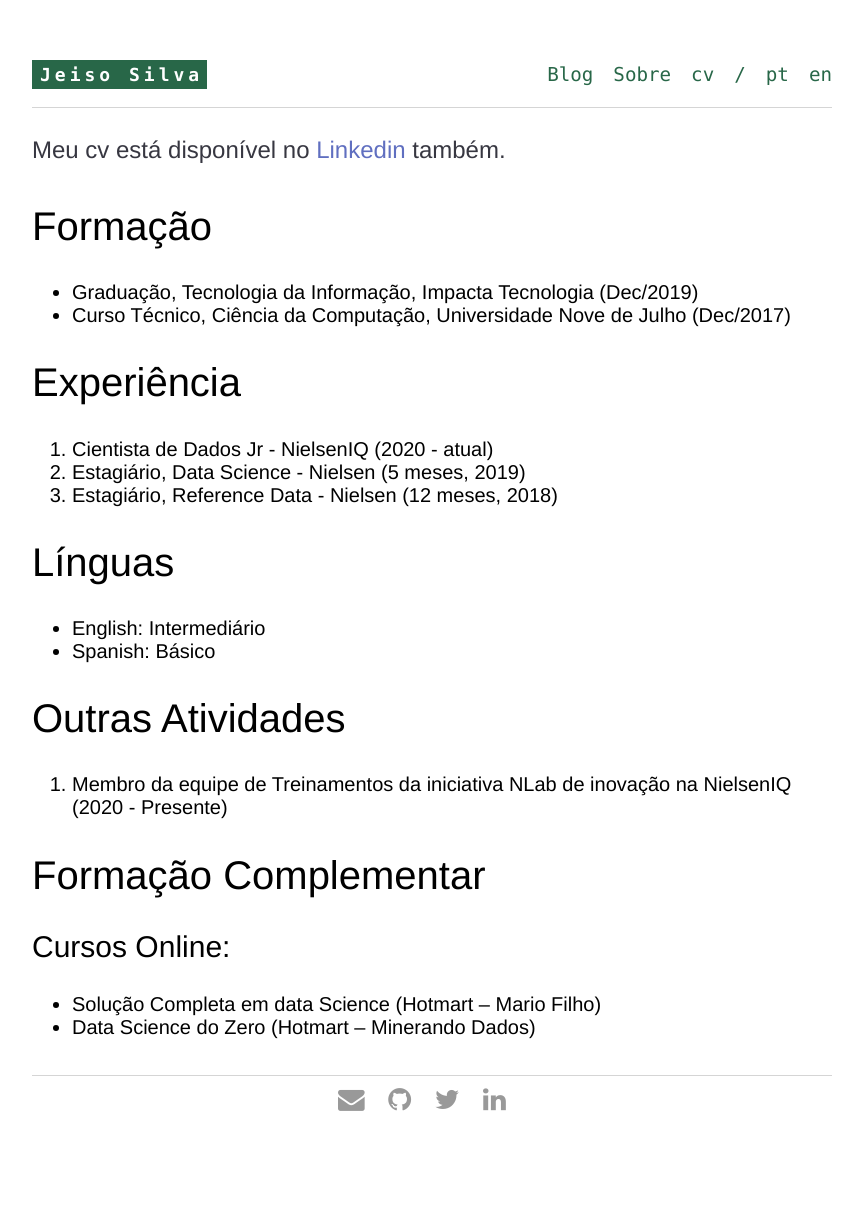
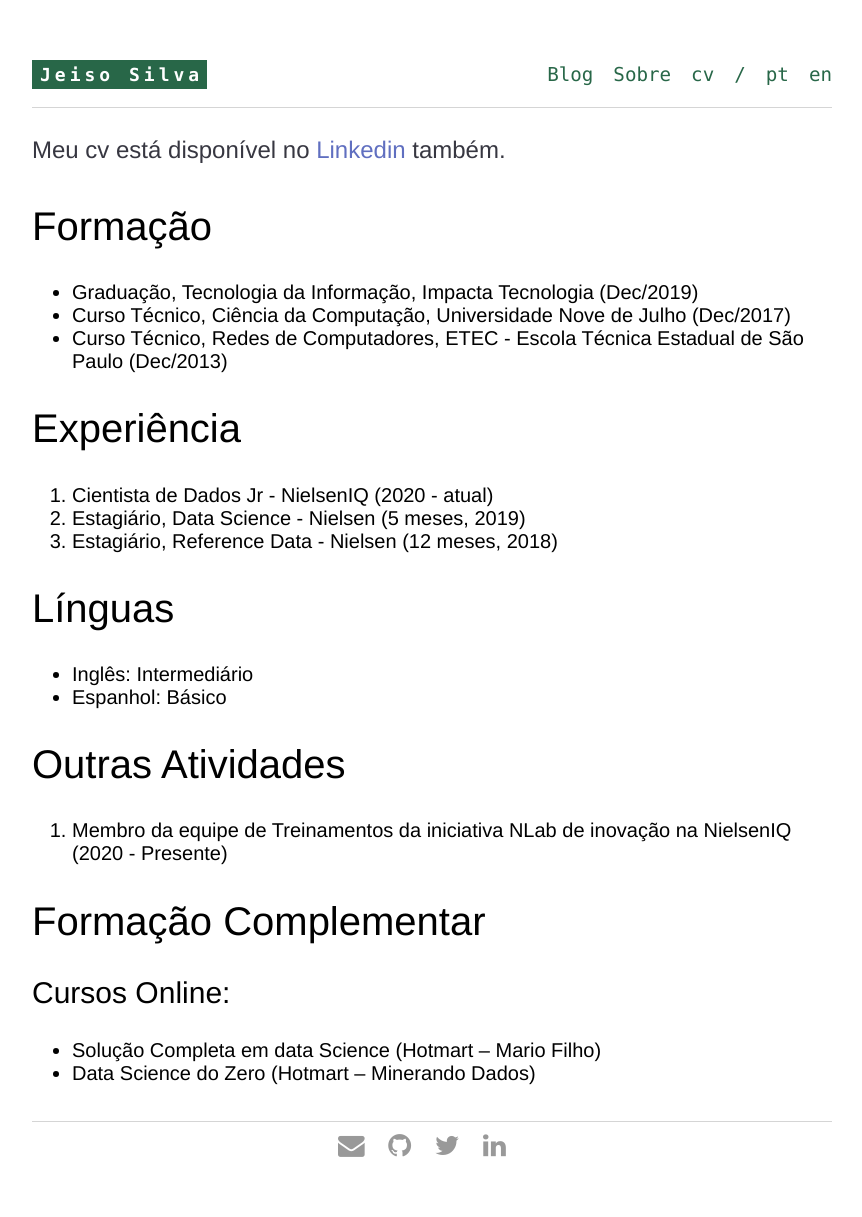
Before and after one commit to jeisosilva/jeisosilva.github.io, a Jekyll site: the page built from cv/index-pt.html, in a window 1280 px wide. Shown: the whole page, without its empty margins (208-1070 px from the left). Built offline with Jekyll 4.4.1, drawn with Linux system fonts in a browser that asks for light colours; nearby versions of some CDN libraries; before the commit the page ends 1171 px from its top, so only the background shows below that.

Commit message:
Atualizando CV pt

```diff
--- a/cv/index-pt.html
+++ b/cv/index-pt.html
@@ -12,6 +12,7 @@ ref: cv
 	<ul>
 	  <li>Graduação, Tecnologia da Informação, Impacta Tecnologia (Dec/2019)</li>
 	  <li>Curso Técnico, Ciência da Computação, Universidade Nove de Julho (Dec/2017)</li>
+	  <li>Curso Técnico, Redes de Computadores, ETEC - Escola Técnica Estadual de São Paulo (Dec/2013)</li>
 	</ul>
 	<h2>Experiência</h2>
 	<ol>
@@ -21,8 +22,8 @@ ref: cv
 	</ol>
 	<h2>Línguas</h2>
 	<ul>
-	  <li>English: Intermediário</li>
-	  <li>Spanish: Básico</li>
+	  <li>Inglês: Intermediário</li>
+	  <li>Espanhol: Básico</li>
 	</ul>
 
 	<h2>Outras Atividades</h2>
```
